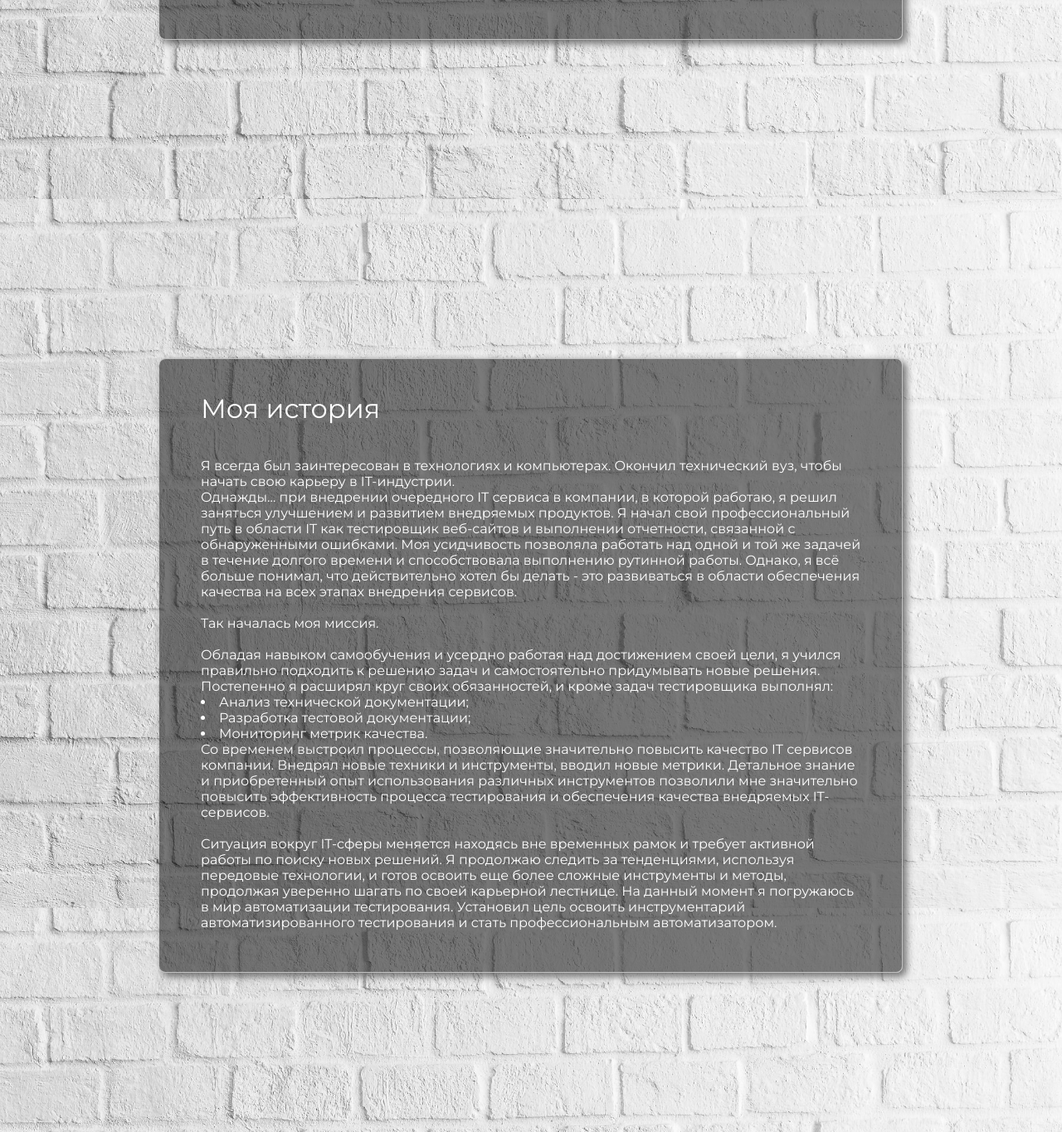
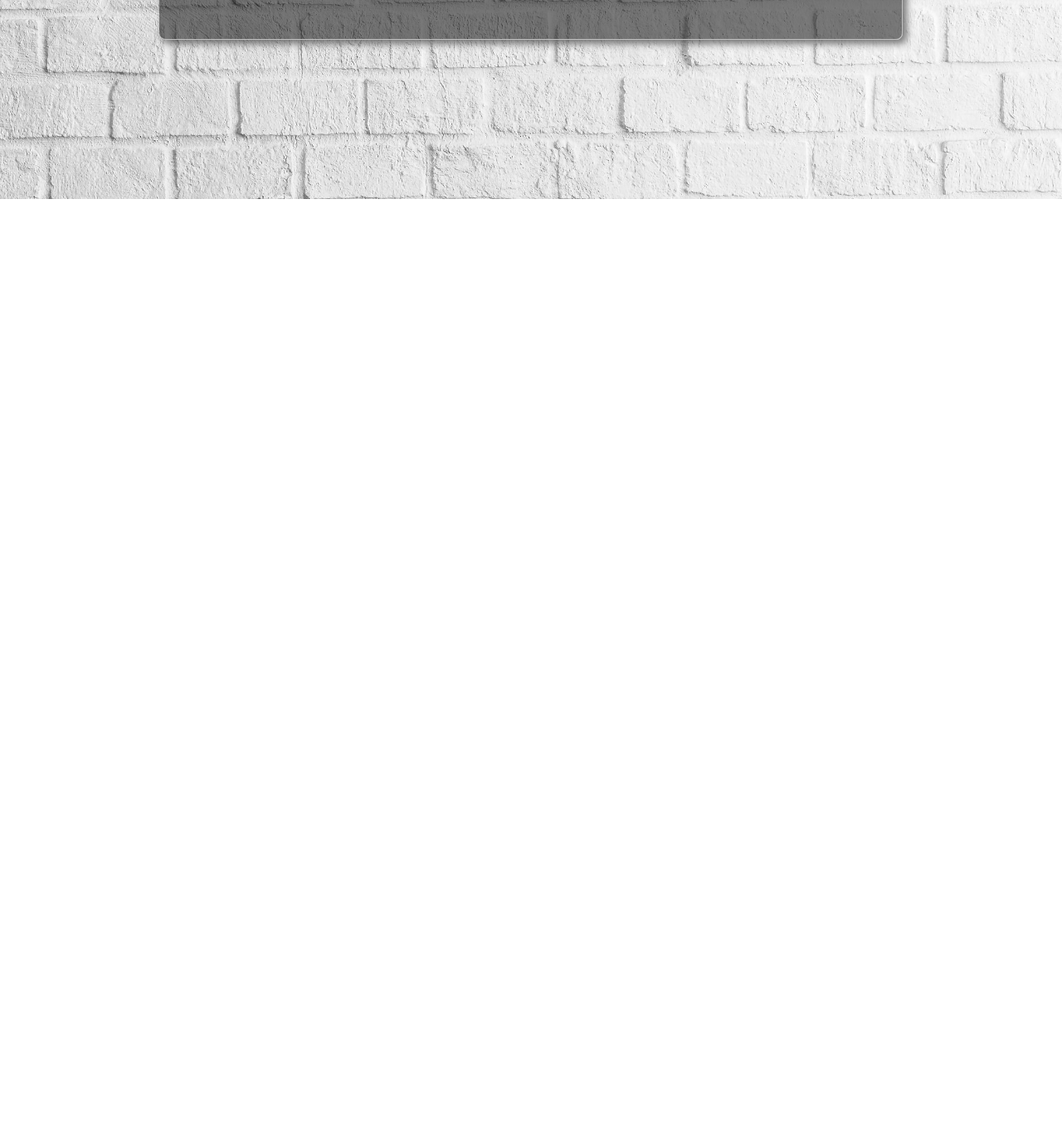
Before and after one commit to ArtemKarDev/business_card_website, a plain HTML site: page index.html in a window 1280 px wide. Shown: the part 2061-3426 px from the top of the page at 83% size. After the commit the page ends 2301 px from the top, so only its background shows below. Drawn offline with nearby package versions, Linux system fonts and the light colour scheme.

Commit message:
deleted my story

```diff
--- a/index.html
+++ b/index.html
@@ -199,13 +199,13 @@
 
 
         </div>
--->
+
 
         <div class=" fon_scroll">
             <div class="info">
                 <div class="title1">Моя история</div>
                     <div class="full_name">
-                        Я всегда был заинтересован в технологиях и компьютерах. Окончил технический вуз, чтобы начать свою карьеру в IT-индустрии.<br>
+                        Я всегда интересовался компьютерными технологиями. Окончил технический вуз, чтобы начать свою карьеру в IT-индустрии.<br>
                         Однажды... при внедрении очередного IT сервиса в компании, в которой работаю, я решил заняться улучшением и развитием внедряемых продуктов. Я  начал свой профессиональный путь в области IT как тестировщик веб-сайтов и выполнении отчетности, связанной с обнаруженными ошибками.  Моя усидчивость позволяла работать над одной и той же задачей в течение долгого времени и способствовала выполнению рутинной работы. Однако, я всё больше понимал, что действительно хотел бы делать - это развиваться в области обеспечения качества на всех этапах внедрения сервисов.
                         <br><br>
                         Так началась моя миссия.
@@ -226,7 +226,7 @@
 
 
         </div>
-
+-->
 
 
 
```
